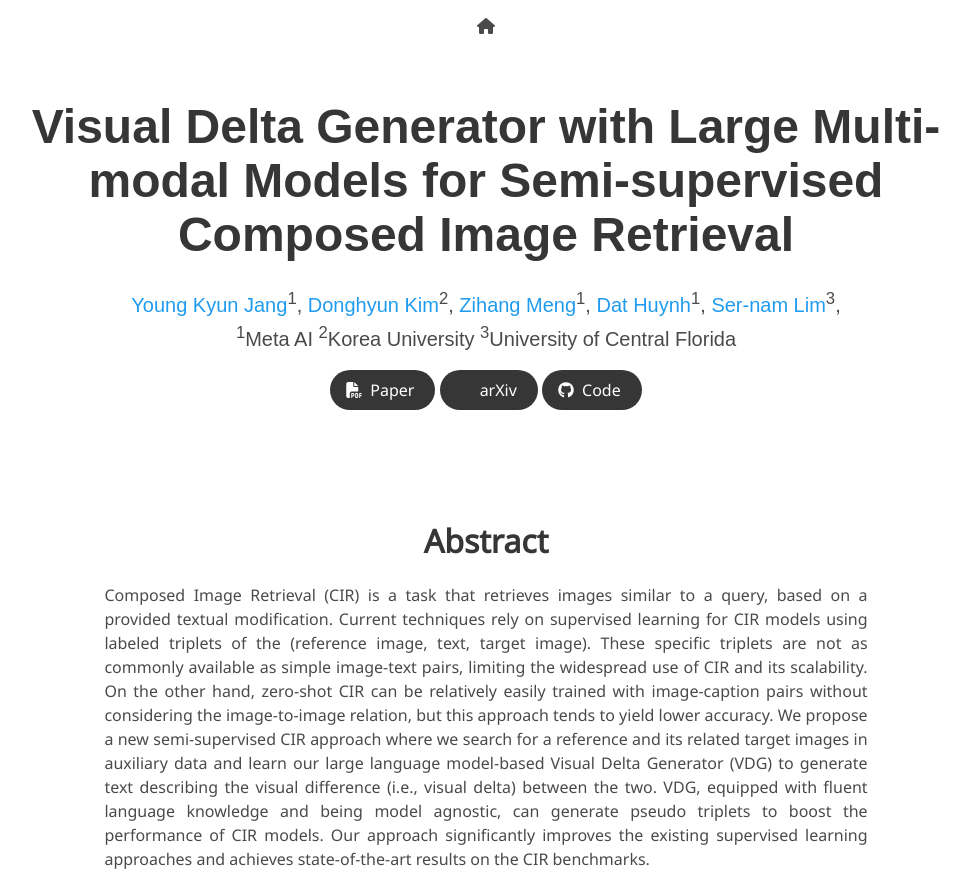
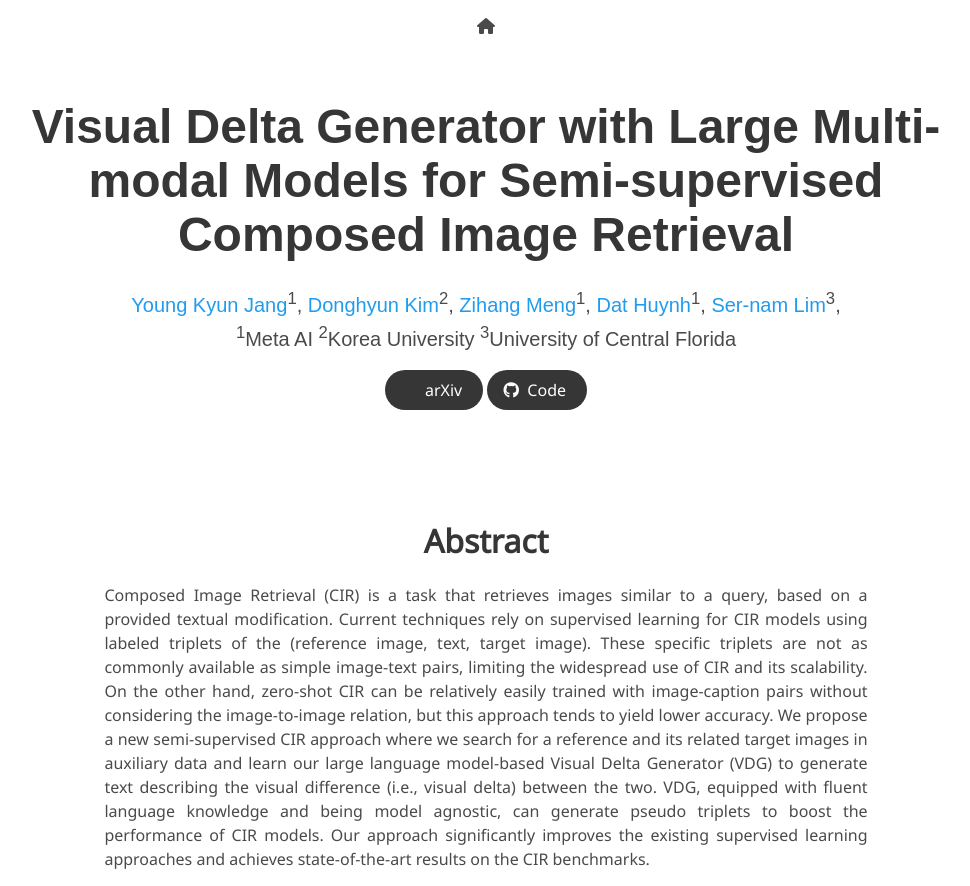
Before and after one commit to youngkyunJang/VDG.github.io, a plain HTML site: page index.html in a window 1280 px wide. Shown: the top 886 px of the page, without its empty margins (154-1124 px from the left). Drawn offline with nearby package versions, Linux system fonts and the light colour scheme; some icons are missing; a web font is replaced by a local one.

Commit message:
Update index.html

```diff
--- a/index.html
+++ b/index.html
@@ -96,15 +96,6 @@
           <div class="column has-text-centered">
             <div class="publication-links">
               <!-- PDF Link. -->
-              <span class="link-block">
-                <a href="https://arxiv.org/pdf/2011.12948"
-                   class="external-link button is-normal is-rounded is-dark">
-                  <span class="icon">
-                      <i class="fas fa-file-pdf"></i>
-                  </span>
-                  <span>Paper</span>
-                </a>
-              </span>
               <span class="link-block">
                 <a href="https://arxiv.org/abs/2404.15516"
                    class="external-link button is-normal is-rounded is-dark">
```
